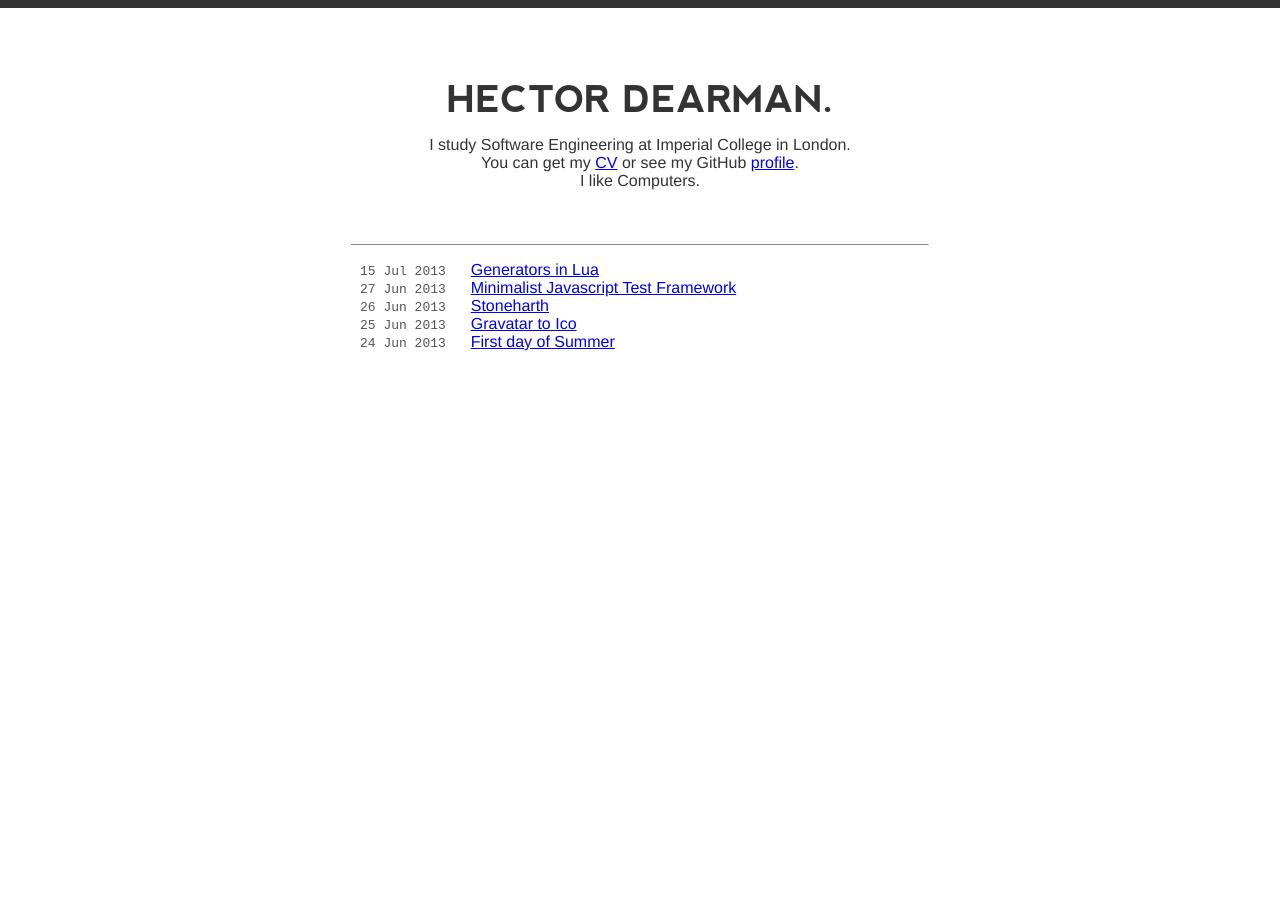
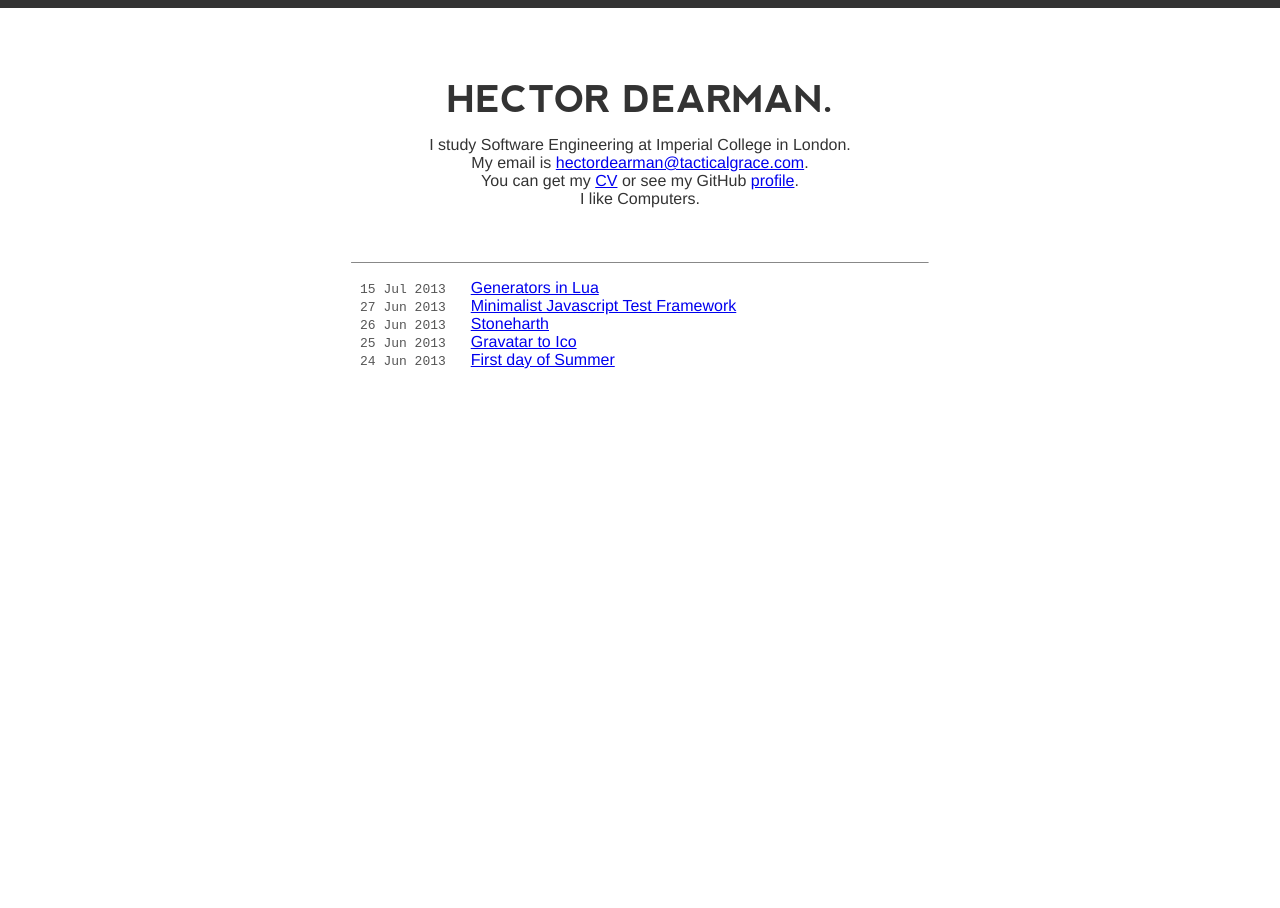
Before and after one commit to chromy/chromy.github.com, a Jekyll site: the page built from index.html, in a window 1280 px wide. Built offline with Jekyll 4.4.1, drawn with Linux system fonts in a browser that asks for light colours.

Commit message:
added email to header

```diff
--- a/_layouts/post.html
+++ b/_layouts/post.html
@@ -9,6 +9,7 @@
       <div class="title"><a href="/">HECTOR DEARMAN.</a></div>
       <p>
       I study Software Engineering at Imperial College in London.<br/>
+      My email is <a href="mailto:hectordearman@tacticalgrace.com">hectordearman@tacticalgrace.com</a>.<br/>
       You can get my <a href="hectordearman.pdf">CV</a> or see my GitHub <a href="http://github.com/chromy">profile</a>.<br/>
       I like Computers.<br/>
         </p>
--- a/index.html
+++ b/index.html
@@ -7,6 +7,7 @@ title: chromy
     <div class="title">HECTOR DEARMAN.</div>
     <p class="bio">
     I study Software Engineering at Imperial College in London.<br/>
+    My email is <a href="mailto:hectordearman@tacticalgrace.com">hectordearman@tacticalgrace.com</a>.<br/>
     You can get my <a href="hectordearman.pdf">CV</a> or see my GitHub <a href="http://github.com/chromy">profile</a>.<br/>
     I like Computers.<br/>
       </p>
```
